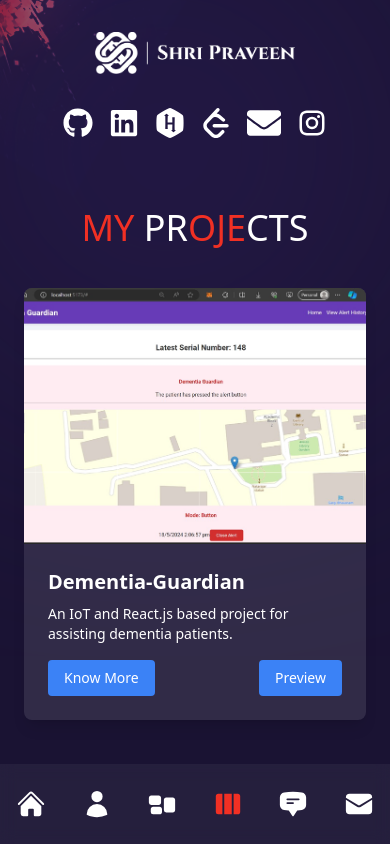
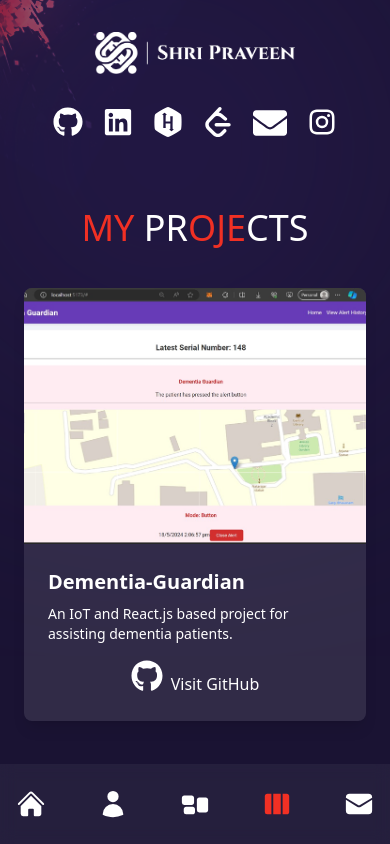
Before and after one commit to shripraveen21/My-Portfolio, a Next.js app: page /work in a window 390 px wide. Built offline with nearby package versions, Linux system fonts and the light colour scheme.

Commit message:
Complete site without project thubnails

```diff
--- a/components/Header.js
+++ b/components/Header.js
@@ -14,7 +14,7 @@
 
 const Header = () => {
   return (
-    <header className='fixed z-50 w-full flex items-center px-20 xl:px-0 xl:h-[90px] '>
+    <header className='fixed z-50 w-full flex items-center px-20 sm:p-0 xl:px-0 xl:h-[90px] xl:mt-8'>
       <div className='container mx-auto'>
         <div className='flex flex-col lg:flex-row justify-between items-center gap-y-6 py-8'>
           {/* logo */}
--- a/components/Nav.js
+++ b/components/Nav.js
@@ -14,11 +14,11 @@
   { name: 'about', path: '/about', icon: <HiUser /> },
   { name: 'Skills', path: '/Skills', icon: <HiRectangleGroup /> },
   { name: 'work', path: '/work', icon: <HiViewColumns /> },
-  {
-    name: 'testimonials',
-    path: '/testimonials',
-    icon: <HiChatBubbleBottomCenterText />,
-  },
+  // {
+  //   name: 'testimonials',
+  //   path: '/testimonials',
+  //   icon: <HiChatBubbleBottomCenterText />,
+  // },
   {
     name: 'contact',
     path: '/contact',
--- a/components/ParticlesContainer.js
+++ b/components/ParticlesContainer.js
@@ -11,7 +11,7 @@
 
   return (
     <Particles
-      className="w-full h-full absolute translate-z-0"
+      className="w-screen h-full absolute translate-z-0"
       id="tsparticles"
       init={particlesInit}
       loaded={particlesLoaded}
--- a/components/ProjectsBtn.js
+++ b/components/ProjectsBtn.js
@@ -1,26 +1,24 @@
-// next image
 import Image from 'next/image';
-// next link
 import Link from 'next/link';
-// icons
 import { HiArrowRight } from 'react-icons/hi2';
 
 const ProjectsBtn = () => {
   return (
-    /*flex justify-center xl:justify-start*/
-    <div className='mx-auto xl:mx-0 '>
+    <div className='mx-auto xl:mx-0 z-50'>
       <Link
         href={'/work'}
-        className='relative w-[185px] h-[185px] flex justify-center items-center
-          bg-circleStar bg-cover bg-center bg-no-repeat group'>
+        className='relative w-[185px] h-[185px] flex justify-center items-center bg-circleStar bg-cover bg-center bg-no-repeat group'
+      >
         <Image
           src={'/rounded-text.png'}
           width={141}
           height={148}
-          alt=''
+          alt='Projects'
           className='animate-spin-slow w-full h-full max-w-[141px] max-h-[148px]'
         />
         <HiArrowRight className='absolute text-4xl group-hover:translate-x-2 transition-all duration-300' />
+        {/* Add an invisible overlay to increase clickable area */}
+        <div className='absolute inset-0' />
       </Link>
     </div>
   );
--- a/components/Socials.js
+++ b/components/Socials.js
@@ -18,7 +18,7 @@
   };
 
   return (
-    <div className="social-icons flex flex-row items-center gap-x-4 text-lg">
+    <div className="social-icons flex flex-row items-center gap-x-5 text-sm">
       <Link href="https://github.com/shripraveen21" legacyBehavior>
         <a target="_blank" className="hover:text-accent transition-all duration-300" rel="noopener noreferrer" title="GitHub">
           <FaGithub size={30} />
--- a/pages/about/index.js
+++ b/pages/about/index.js
@@ -20,15 +20,6 @@
 const aboutData = [
 
   {
-    title: 'awards',
-    info: [
-      {
-        title: 'Code-father Contest Winner',
-        stage: '2023 - Anokha, Amrita Vishwa Vidyapeetham',
-      },
-    ],
-  },
-  {
     title: 'credentials',
     info: [
       {
@@ -42,6 +33,15 @@
       {
         title: 'School',
         stage: 'Sri Gurukulam Higher Secondary School, Hosur (4th Std - 10th Std) - Percentage: 71',
+      },
+    ],
+  },
+  {
+    title: 'awards',
+    info: [
+      {
+        title: 'Code-father Contest Winner',
+        stage: '2023 - Anokha, Amrita Vishwa Vidyapeetham',
       },
     ],
   },
--- a/pages/work/index.js
+++ b/pages/work/index.js
@@ -4,7 +4,7 @@
 import { FontAwesomeIcon } from '@fortawesome/react-fontawesome';
 import { faGithub } from '@fortawesome/free-brands-svg-icons';
 
-const Work = () => {
+const work = () => {
   const projects = [
     {
       title: 'Dementia-Guardian',
@@ -73,27 +73,42 @@
       <div className="container mx-auto max-w-7xl px-6 xl:mt-28">
         {/* ... (header remains the same) */}
         <motion.h2
-          variants={fadeIn("right", 0.4)}
+          variants={fadeIn("right", 0.2)}
           initial="hidden"
           animate="show"
           exit="hidden"
           className="text-center uppercase font-sora text-4xl md:text-8xl  md:mb-20 xl:mb-10 relative mb-10 mt-32">
           <span className='text-accent'>My</span> Pr<span className='text-accent'>oje</span>cts
         </motion.h2>
-        <div className="grid grid-cols-1 md:grid-cols-2 lg:grid-cols-3 gap-72 md:hidden ">
-          {projects.map((project, index) => (
-            <div key={index} className="bg-white/10 rounded-lg overflow-hidden shadow-lg ">
+        <div className="grid grid-cols-1 md:grid-cols-2 lg:grid-cols-3 gap-72 md:hidden">
+          {projects.map((project, index) => {
+            const ref = useRef(null);
+            const isInView = useInView(ref, { once: true, amount: 0.5 });
+
+            return (
+              <motion.div
+              variants={fadeIn("left", 0.3)}
+              initial="hidden"
+              animate={isInView ? "show" : "hidden"}
+              key={index} ref={ref} className="bg-white/10 rounded-lg overflow-hidden shadow-lg">
                 <img src={project.image} alt={project.title} className="w-full h-64 object-cover" />
-              <div className="p-6">
+                <motion.div
+                              variants={fadeIn("left", 0.6)}
+                              initial="hidden"
+                              animate={isInView ? "show" : "hidden"}
+                className="p-6">
                   <h2 className="text-xl md:text-2xl font-bold mb-2">{project.title}</h2>
                   <p className="text-sm md:text-base text-white mb-4">{project.description}</p>
-                <div className="flex justify-between">
-                  <a href={project.link} className="bg-blue-500 hover:bg-blue-600 text-white text-sm md:text-base px-4 py-2 rounded inline-block">Know More</a>
-                  <a href={project.link} className="bg-blue-500 hover:bg-blue-600 text-white text-sm md:text-base px-4 py-2 rounded inline-block">Preview</a>
+                  <div className="flex justify-center">
+                    <a href={project.link} target="_blank" rel="noopener noreferrer">
+                      <FontAwesomeIcon icon={faGithub} className='inline-flex w-8 h-8' />
+                      <span style={{ marginLeft: '0.5rem' }}>Visit GitHub</span>
+                    </a>
                   </div>
-              </div>
-            </div>
-          ))}
+                </motion.div>
+              </motion.div>
+            );
+          })}
         </div>
         <div className="hidden md:block space-y-80">
           {projects.map((project, index) => {
@@ -101,35 +116,35 @@
             const isInView = useInView(ref, { once: true, amount: 0.5 });
 
             return (
-              <div key={index} ref={ref} className={`flex ${index % 2 === 0 ? 'flex-row-reverse' : 'flex-row'} items-center justify-center mx-auto xl:mt-32 xl:mb-96 h-[400px] w-[1100px]`}>
+              <div key={index} ref={ref} className={`flex ${index % 2 === 0 ? 'flex-row-reverse' : 'flex-row'} items-center justify-center mx-auto xl:mt-32  h-[400px] w-[1100px]`}>
                 <motion.div
-                  variants={fadeIn("left", 0.6)}
+                  variants={fadeIn("left", 0.2)}
                   initial="hidden"
                   animate={isInView ? "show" : "hidden"}
                   className={`flex-1 ${index % 2 === 0 ? 'ml-[-10px]' : 'mr-[-10px]'} relative z-10`}
                 >
                   {/* ... (image content remains the same) */}
-                  <div className="overflow-hidden rounded-xl shadow-lg relative h-[500px] w-[700px]">
+                  <div className="overflow-hidden rounded-xl shadow-lg relative h-[500px] w-[700px] ">
                     <img src={project.image} alt={project.title} className="object-cover w-full h-full transition-transform duration-300 hover:scale-110" />
                     <div className="absolute inset-0 bg-[rgba(90,36,237,0.22)]"></div>
                   </div>
                 </motion.div>
                 <motion.div
-                  variants={fadeIn("right", 0.4)}
+                  variants={fadeIn("right", 0.3)}
                   initial="hidden"
                   animate={isInView ? "show" : "hidden"}
-                  className="flex-1  h-[400px] w-[500px] p-12 rounded-xl shadow-md z-0 bg-opacity-40 backdrop-blur-lg bg-white border border-opacity-20 border-white"
+                  className="flex-1  h-[400px] w-[500px] p-12 rounded-xl shadow-md z-0  bg-white border border-opacity-20 border-black"
                 >
                   <motion.h2
-                    variants={fadeIn("right", 0.4)}
+                    variants={fadeIn("right", 0.3)}
                     initial="hidden"
                     animate={isInView ? "show" : "hidden"}
-                    className="flex justify-center text-3xl font-montserrat mb-4 text-white underline"
+                    className="flex justify-center text-3xl font-montserrat mb-4 text-black underline"
                   >
                     {project.title}
                   </motion.h2>
                   <motion.h3
-                    variants={fadeIn("up", 0.4)}
+                    variants={fadeIn("up", 0.3)}
                     initial="hidden"
                     animate={isInView ? "show" : "hidden"}
                     className="text-xl mb-20 text-black flex justify-center"
@@ -138,14 +153,14 @@
                   </motion.h3>
                   {/* ... (rest of the content remains the same) */}
                   <motion.div
-                    variants={fadeIn("down", 0.4)}
+                    variants={fadeIn("down", 0.3)}
                     initial="hidden"
                     animate="show"
                     exit="hidden"
-                    className="flex flex-row gap-8 text-xl justify-center" // Added items-center to align items in a row
+                    className="flex flex-row gap-8 text-xl justify-center text-black" // Added items-center to align items in a row
                   >
                     <a href={project.link} target="_blank" rel="noopener noreferrer">
-    <FontAwesomeIcon icon={faGithub} className='inline-flex w-8 h-8'/>
+                      <FontAwesomeIcon icon={faGithub} className='inline-flex w-8 h-8' />
                       <span style={{ marginLeft: '0.5rem' }}>Visit GitHub</span>
                     </a>
                   </motion.div>
@@ -160,4 +175,4 @@
 };
 
 
-export default Work;
+export default work;
```
Also changed, not shown: pages/contact/index.js (+46 -1 lines). Lines whose indentation alone changed are shown as unchanged.
